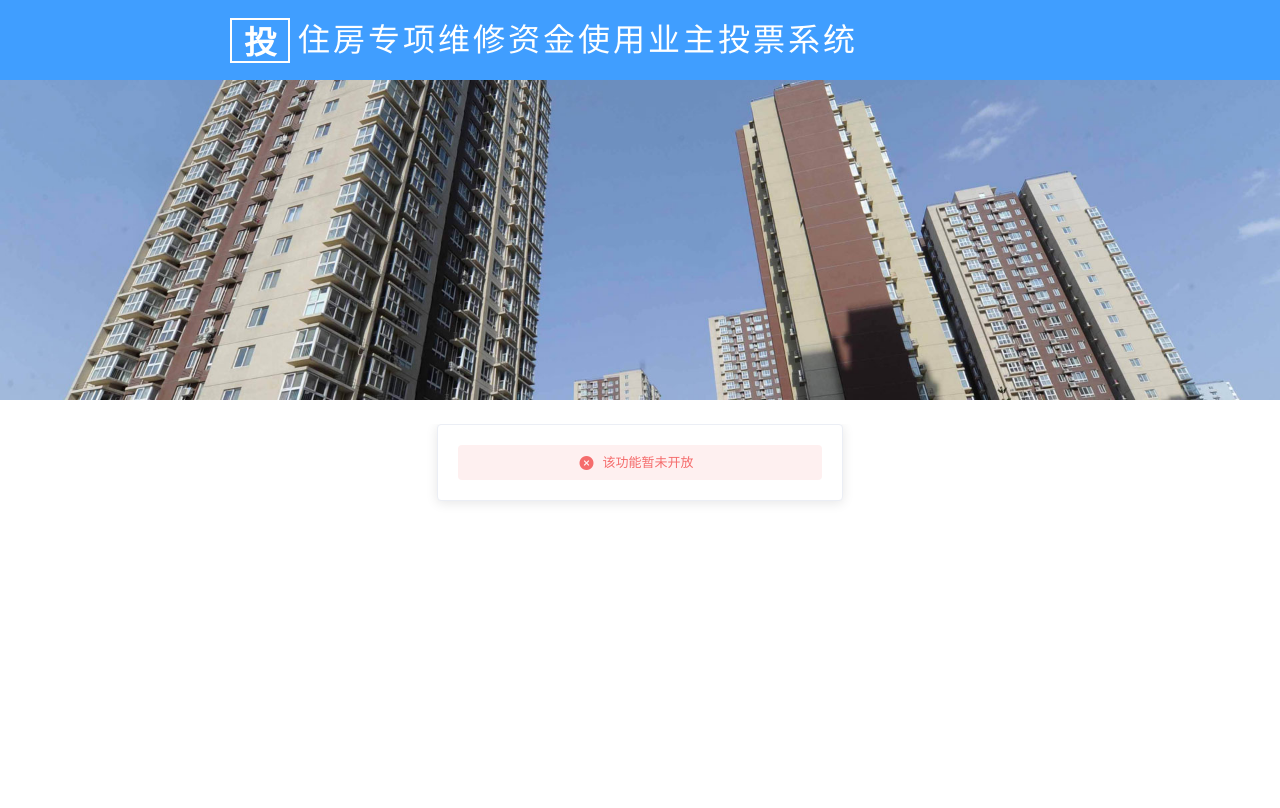
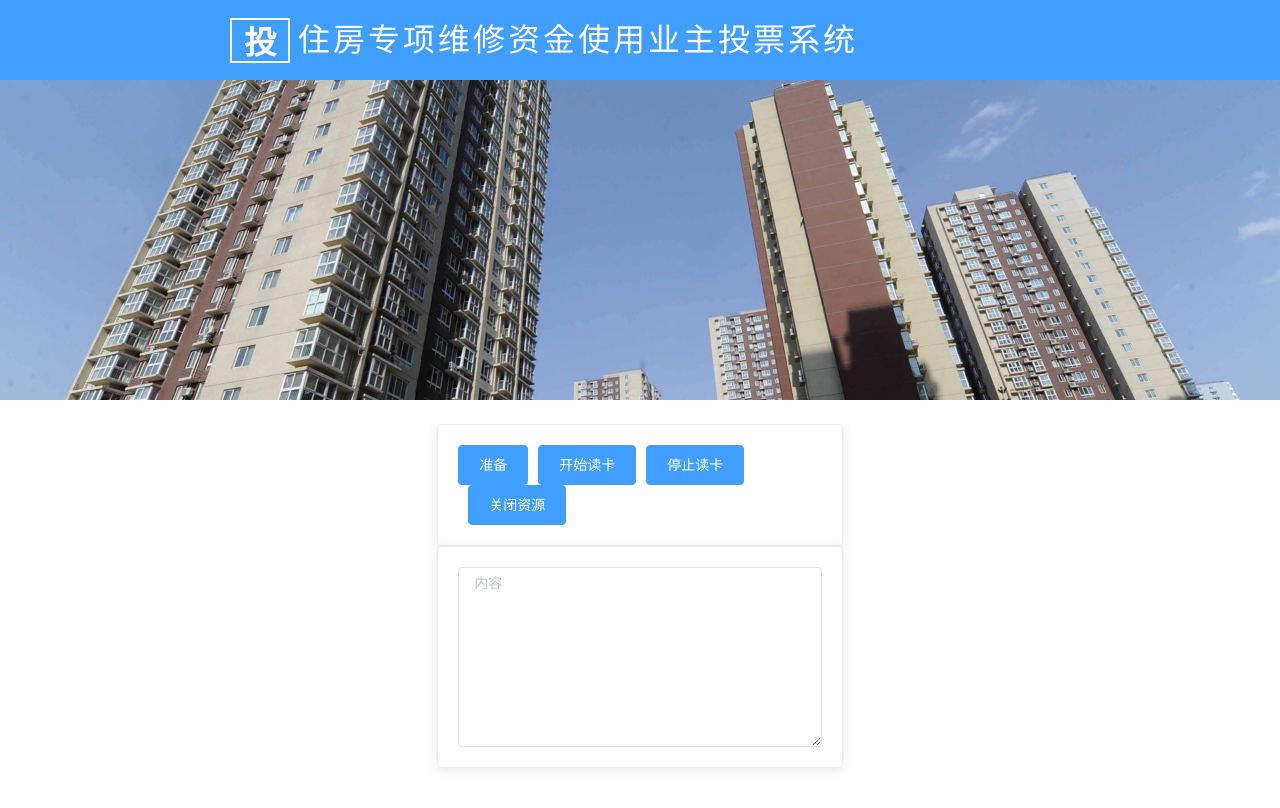
Before and after one commit to JiBadBoy/vote_fore_end, a Vue app: page /#/login/card in a window 1280 px wide. Shown: the top 808 px of the page. Built offline with nearby package versions, Linux system fonts and the light colour scheme.

Commit message:
add card

```diff
--- a/src/main.js
+++ b/src/main.js
@@ -18,7 +18,7 @@ import '@/icons' // icon
 import '@/permission'
 Vue.use(ElementUI, { locale })
 Vue.config.productionTip = false
-
+Vue.prototype.mwindow = window
 /* eslint-disable no-new */
 new Vue({
   el: '#app',
--- a/src/views/login/components/card.vue
+++ b/src/views/login/components/card.vue
@@ -1,14 +1,26 @@
 <template>
     <el-row :gutter="12"  type="flex" justify="center">
-        <el-col :span="8">
+        <el-col :xs="24" :sm="24" :md="8">
             <el-card shadow="always">
-                <el-alert
-                        title="该功能暂未开放"
-                        type="error"
-                        :closable="false"
-                        center
-                        show-icon>
-                </el-alert>
+                <!--<el-alert-->
+                        <!--title="该功能暂未开放"-->
+                        <!--type="error"-->
+                        <!--:closable="false"-->
+                        <!--center-->
+                        <!--show-icon>-->
+                <!--</el-alert>-->
+                <el-button  type="primary" @click="mWindow.JSCallBackId.prepare()">准备</el-button>
+                <el-button type="primary" @click="mWindow.JSCallBackId.startReadCard()">开始读卡</el-button>
+                <el-button type="primary" @click="mWindow.JSCallBackId.stopReadCard()">停止读卡</el-button>
+                <el-button type="primary" @click="mWindow.JSCallBackId.close()">关闭资源</el-button>
+            </el-card>
+            <el-card shadow="always">
+            <el-input
+                    type="textarea"
+                    :rows="8"
+                    placeholder="内容"
+                    v-model="content">
+            </el-input>
             </el-card>
         </el-col>
     </el-row>
@@ -16,7 +28,22 @@
 
 <script>
 export default {
-  name: 'card'
+  name: 'card',
+  data () {
+    return {
+      content: '',
+      mWindow: null
+    }
+  },
+  mounted () {
+    window.actionFromNativeWithParam = this.actionFromNativeWithParam
+    this.mWindow = window
+  },
+  methods: {
+    actionFromNativeWithParam (name, data) {
+      this.content = '函数名称：' + name + 'data内容：' + data
+    }
+  }
 }
 </script>
 
```
